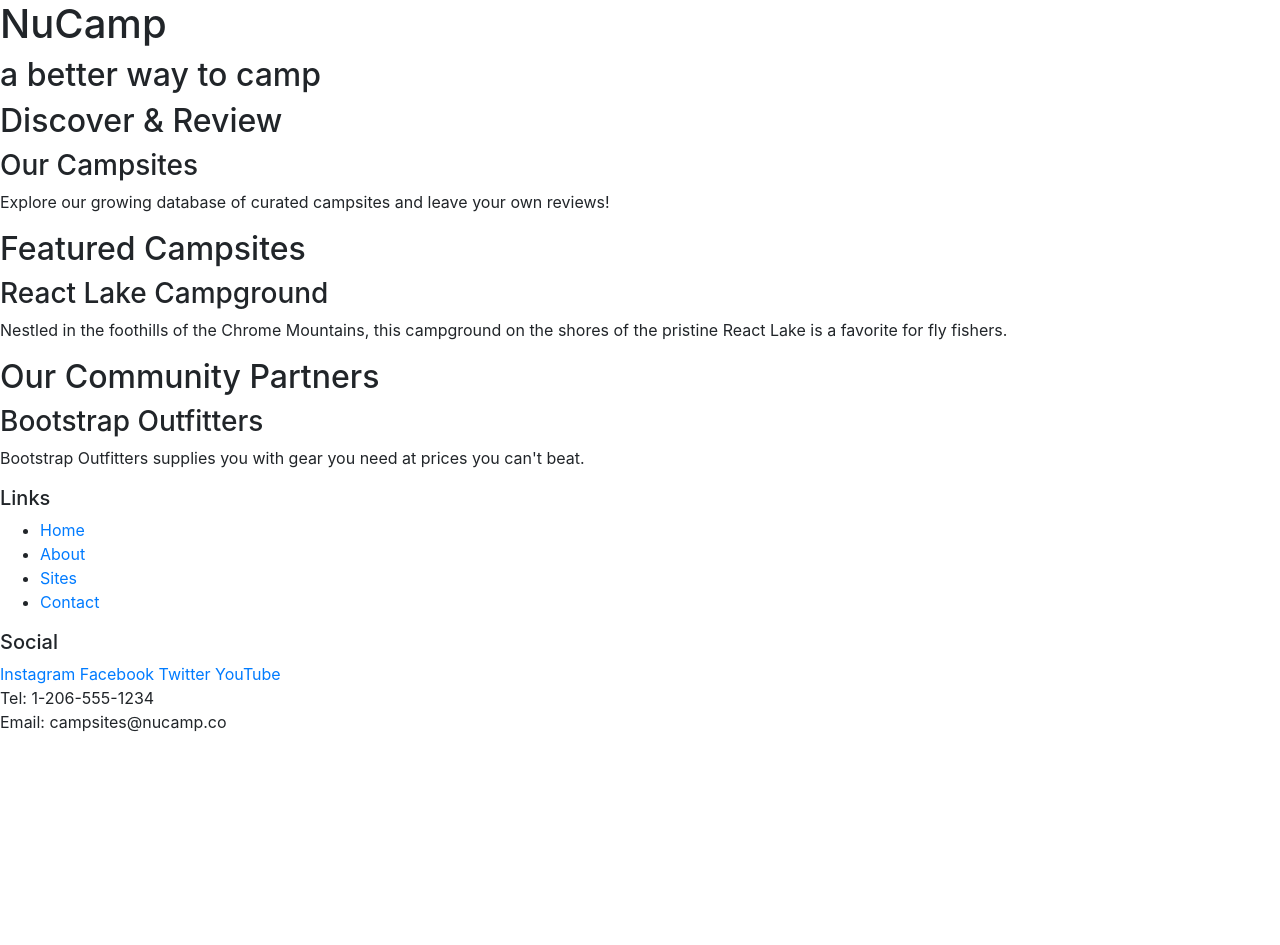
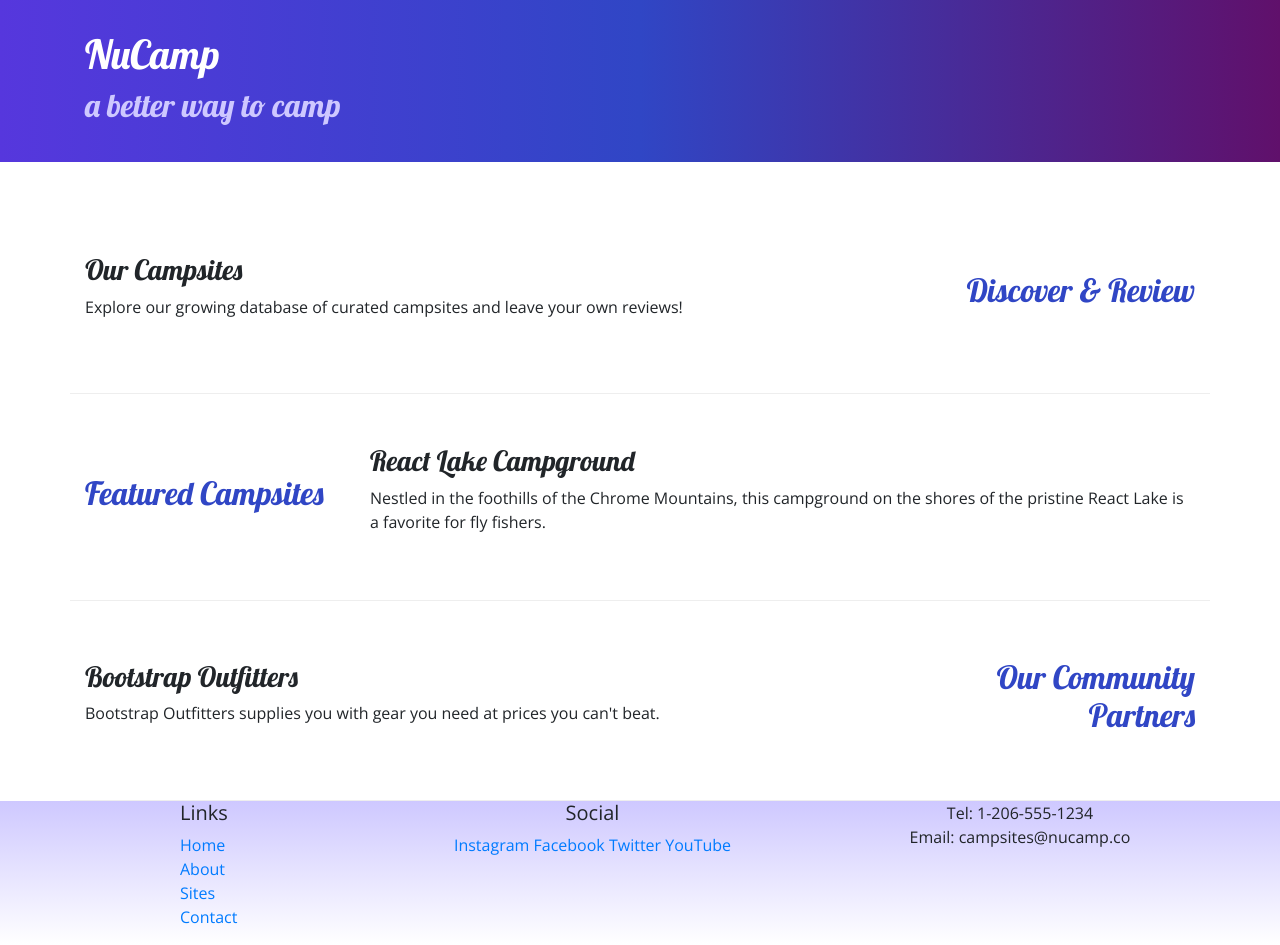
Before and after one commit to ashleychard/nucampsite, a website: page index.html in a window 1280 px wide. Before the commit the page ends 800 px from the top, so only its background shows below. Drawn offline with nearby package versions, Linux system fonts and the light colour scheme.

Commit message:
Added custom styles

```diff
--- /dev/null
+++ b/CSS/styles.css
@@ -0,0 +1,32 @@
+body {
+    font-family: "Open Sans", sans-serif;
+}
+
+h1, h2, h3 {
+    font-family: "Lobster", cursive;
+}
+
+h2{
+    color: #3046C5
+}
+
+header h2{
+    color: #CEC8FF
+}
+
+footer{
+    background-image: linear-gradient(#CEC8FF, white);
+    padding: 20px, 0;
+}
+
+.jumbotron{
+    padding: 30px;
+    background-image: linear-gradient(to right, #5637DD, #3046C5, #60106B);
+    color: white;
+}
+
+.row-content{
+    padding: 50px 0;
+    border-bottom: 1px ridge;
+    min-height: 200px;
+}
--- a/index.html
+++ b/index.html
@@ -7,56 +7,80 @@
 
     <link rel="stylesheet" href="node_modules/bootstrap/dist/css/bootstrap.min.css" />
 
+    <link rel="stylesheet" href="https://fonts.googleapis.com/css?family=Lobster|Open+Sans" />
+    <link rel="stylesheet" href= "css/styles.css">
     <title>NuCamp: A Better Way To Camp</title>
 </head>
 
 <body>
 
-    <header>
-        <div>
+    <header class="jumbotron jumbotron-fluid">
+        <div class="container">
+            <div class="row">
+                <div class="col">
                     <h1>NuCamp</h1>
                     <h2>a better way to camp</h2>
                 </div>
+            </div>
+        </div>
     </header>
 
-    <div>
+      <div class="container">
+        <div class="row row-content align-items-center">
+            <div class="col-sm-4 order-sm-last col-md-3 text-sm-right">
                 <h2>Discover & Review</h2>
+            </div>
+            <div class="col">
                 <h3>Our Campsites</h3>
                 <p>Explore our growing database of curated campsites and leave your own reviews!</p>
             </div>
+        </div>
 
-    <div>
+        <div class="row row-content align-items-center">
+            <div class="col-sm-4 col-md-3">
                 <h2>Featured Campsites</h2>
+            </div>
+            <div class="col">
                 <h3>React Lake Campground</h3>
                 <p>Nestled in the foothills of the Chrome Mountains, this campground on the shores of the pristine React Lake is a favorite for fly fishers.</p>
             </div>
+        </div>
 
-    <div>
+        <div class="row row-content align-items-center">
+            <div class="col-sm-4 order-sm-last col-md-3 text-sm-right">
                  <h2>Our Community Partners</h2>
+            </div>
+            <div class="col">
                 <h3>Bootstrap Outfitters</h3>
                 <p>Bootstrap Outfitters supplies you with gear you need at prices you can't beat.</p>
             </div>
+        </div>
+    </div>
 
     <footer>
-        <div>
+        <div class="container">
+            <div class="row">
+                <div class="col-4 col-sm-2 offset-1">
                     <h5>Links</h5>
-            <ul>
+                    <ul class="list-unstyled">
                         <li><a href="#">Home</a></li>
                         <li><a href="#">About</a></li>
                         <li><a href="#">Sites</a></li>
                         <li><a href="#">Contact</a></li>
                     </ul>
                 </div>
-        <div>
+                <div class="col-6 col-sm-5 text-center">
                     <h5>Social</h5>
                     <a href="http://instagram.com/">Instagram</a>
                     <a href="http://facebook.com/">Facebook</a>
                     <a href="http://twitter.com/">Twitter</a>
                     <a href="http://youtube.com/">YouTube</a>
                 </div>
-        <div>
+                <div class="col-sm-4 text-center">
                     Tel: 1-206-555-1234<br />
                     Email: campsites@nucamp.co
+                </div>
+            </div>
         </div>
     </footer>
 
```
Lines whose indentation alone changed are shown as unchanged.
